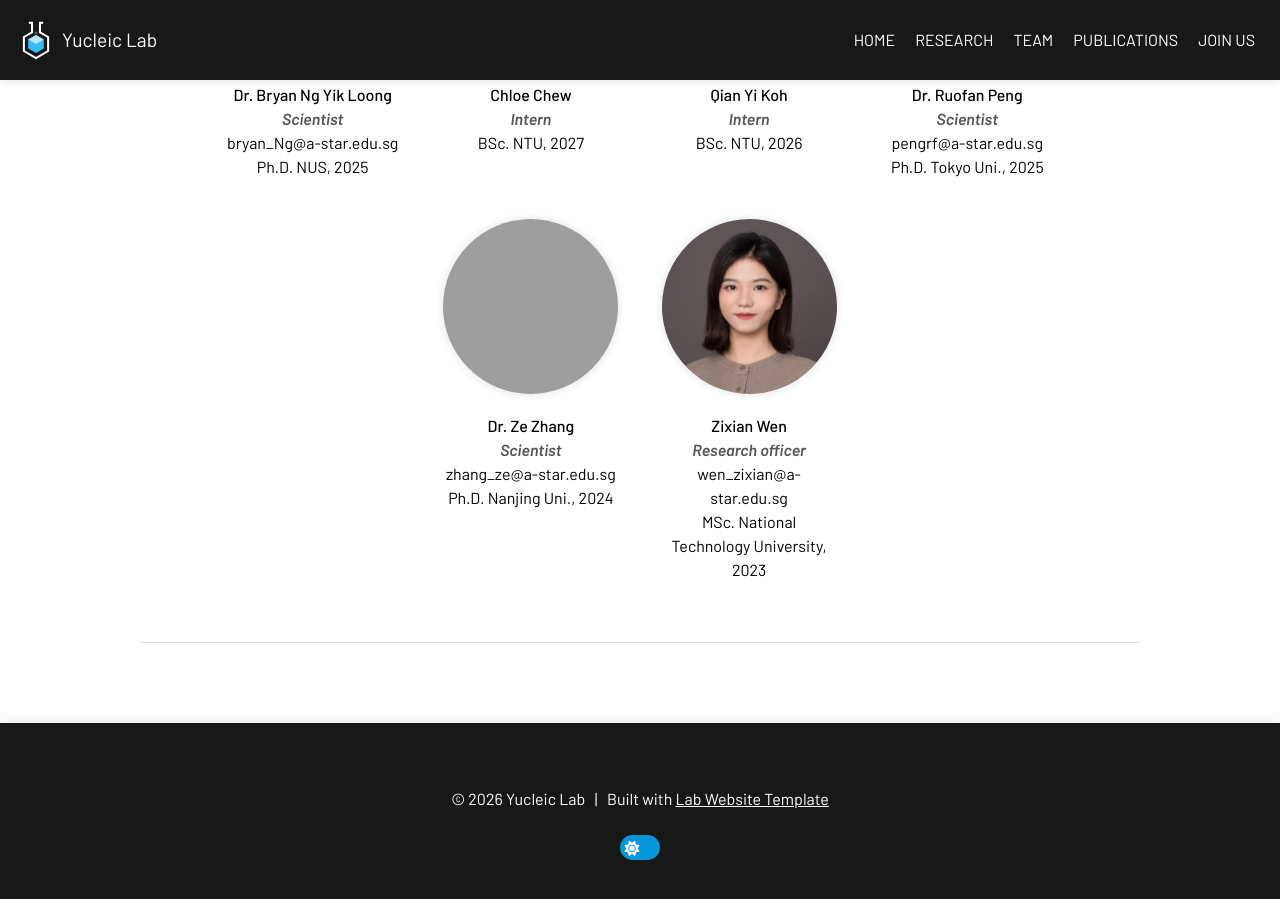
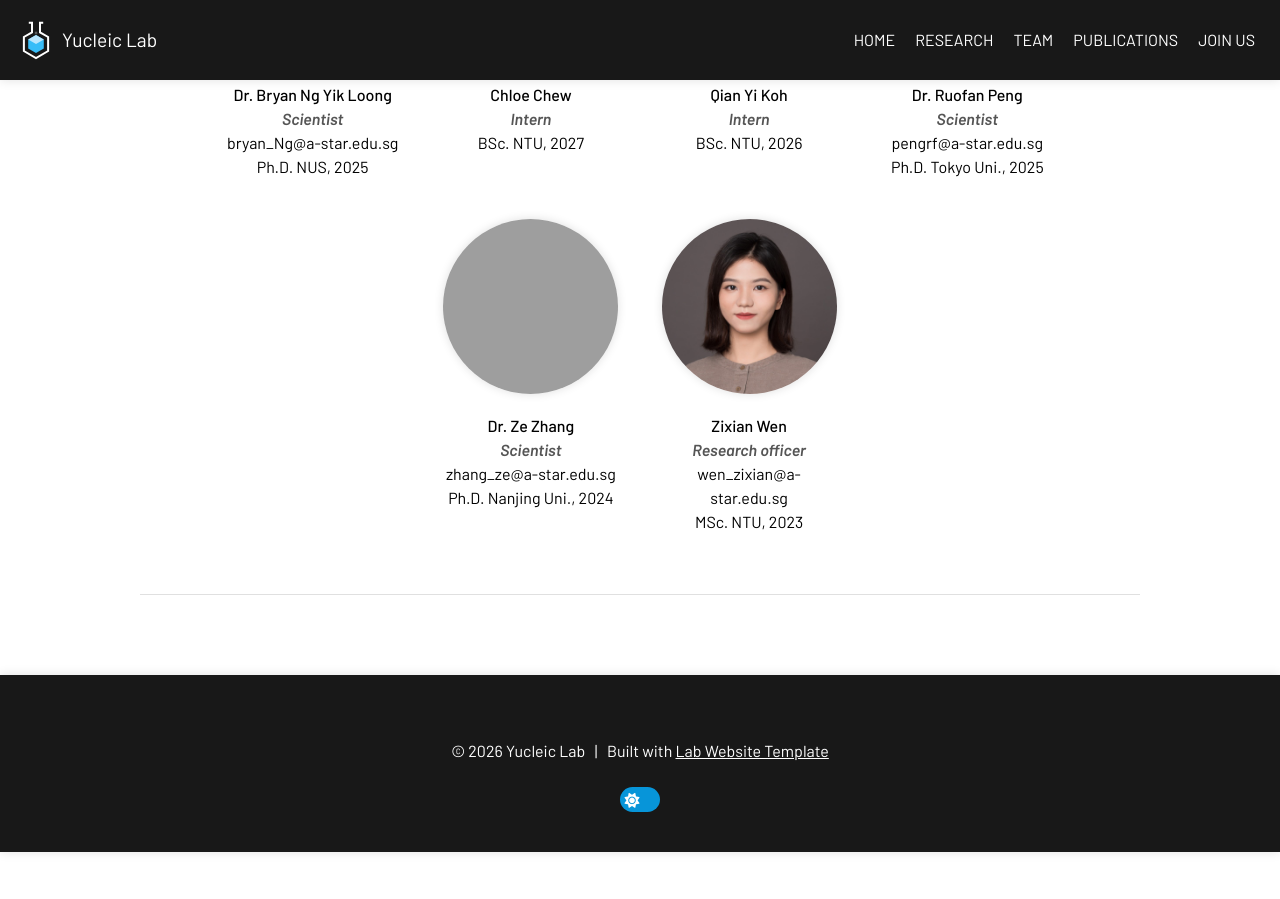
Before and after one commit to yuzutao1990/yucleiclab.github.io, a Jekyll site: the page built from team/index.md, in a window 1280 px wide and 900 px high, scrolled down 1211 px. Built offline with Jekyll 4.4.1, drawn with Linux system fonts in a browser that asks for light colours; a style sheet for code colours, icons or effects is not loaded; after the commit the page ends 2063 px from its top, so only the background shows below that; grey boxes are pictures that could not be loaded.

Commit message:
Update zixian.md

```diff
--- a/_members/zixian.md
+++ b/_members/zixian.md
@@ -6,6 +6,6 @@ title: Research officer
 links:
   email: wen_zixian@a-star.edu.sg
 description: >
-  MSc. National Technology University, 2023
+  MSc. NTU, 2023
 
 ---
```
